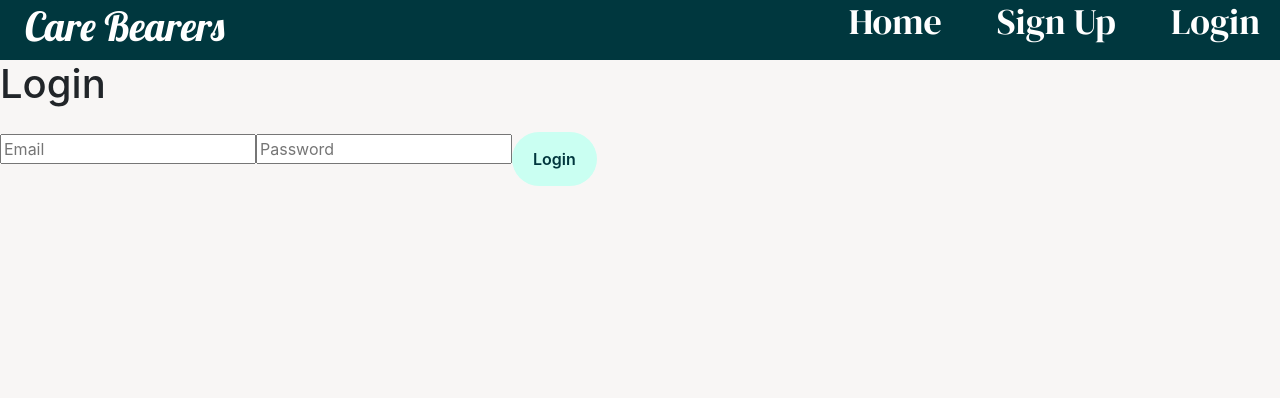
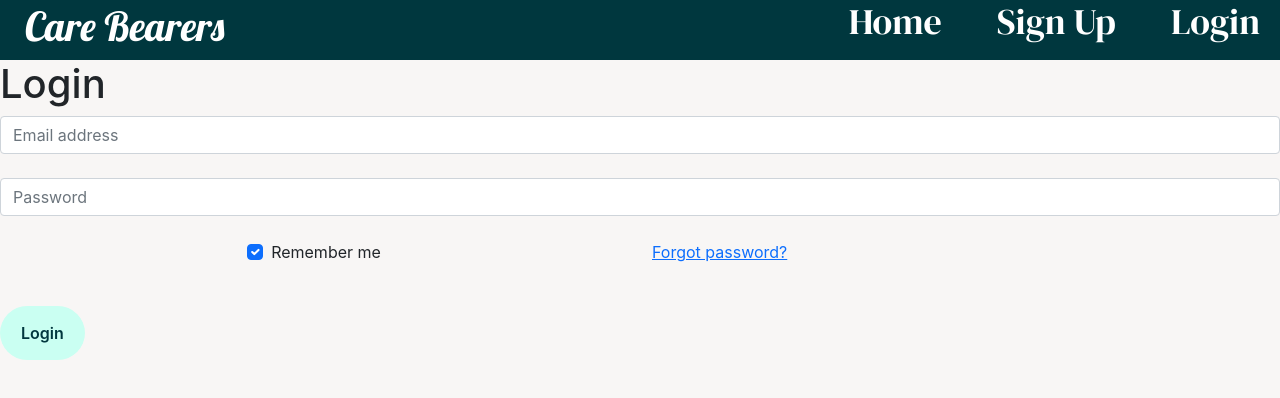
Before and after one commit to karilyn/CareBearers, a React (Create React App) app in the folder frontend/: page /auth/login in a window 1280 px wide. Shown: the top 398 px of the page. Built offline with nearby package versions, Linux system fonts and the light colour scheme.

Commit message:
Style auth forms

```diff
--- a/frontend/src/pages/Auth.jsx
+++ b/frontend/src/pages/Auth.jsx
@@ -75,13 +75,32 @@ const Auth = (props) => {
     <div className={type}>
       {type === 'login' ?
       <>
-        <h1>Login</h1>
-          <form className="auth" onSubmit={handleSubmit}>
-            <input type="email" name='email' placeholder="Email" value={formData.email} onChange={handleChange}/>
-            <input type="password" name='password' placeholder="Password" value={formData.password} onChange={handleChange}/>
-            <Button className='btn auth' type="submit" text="Login"/>
-          </form>
-        </>
+      <div className="auth-container">
+        <form className="auth" onSubmit={handleSubmit}>
+          <h1 className='auth'>Login</h1>
+            <div className="form-outline mb-4">
+              <input type="email" className="form-control" placeholder="Email address" value={formData.email} onChange={handleChange}/>
+            </div>
+            <div className="form-outline mb-4">
+              <input type="password"  className="form-control" placeholder="Password" value={formData.password} onChange={handleChange}/>
+
+            </div>
+            <div className="row mb-4">
+              <div className="col d-flex justify-content-center">
+                <div className="form-check">
+                  <input className="form-check-input" type="checkbox" value="" defaultChecked />
+                  <label className="form-check-label">Remember me </label>
+                </div>
+              </div>
+
+              <div className="col">
+                <a href="#!">Forgot password?</a>
+              </div>
+            </div>
+            <Button type="submit" className="btn auth" text="Login"/>
+        </form>
+      </div>
+      </>
       :
       <>
       <h1>Create An Account</h1>
--- a/frontend/src/pages/Auth.scss
+++ b/frontend/src/pages/Auth.scss
@@ -8,12 +8,18 @@
 //     padding: 15px 0;
 //   }
 
-  form.auth {
-    width: 100%;
-    display: flex;
-    flex-direction: column;
-    align-items: center;
-    gap: 10px;
-    height: 100%;
-    padding-top: 40px;
-  }
+.auth-container {
+  width: 50%;
+}
+
+form.auth {
+  width: 50%;
+
+}
+
+h1.auth {
+  font-family: $font-h1;
+  color: $dark-green-color;
+  padding-left: none;
+
+}
```
